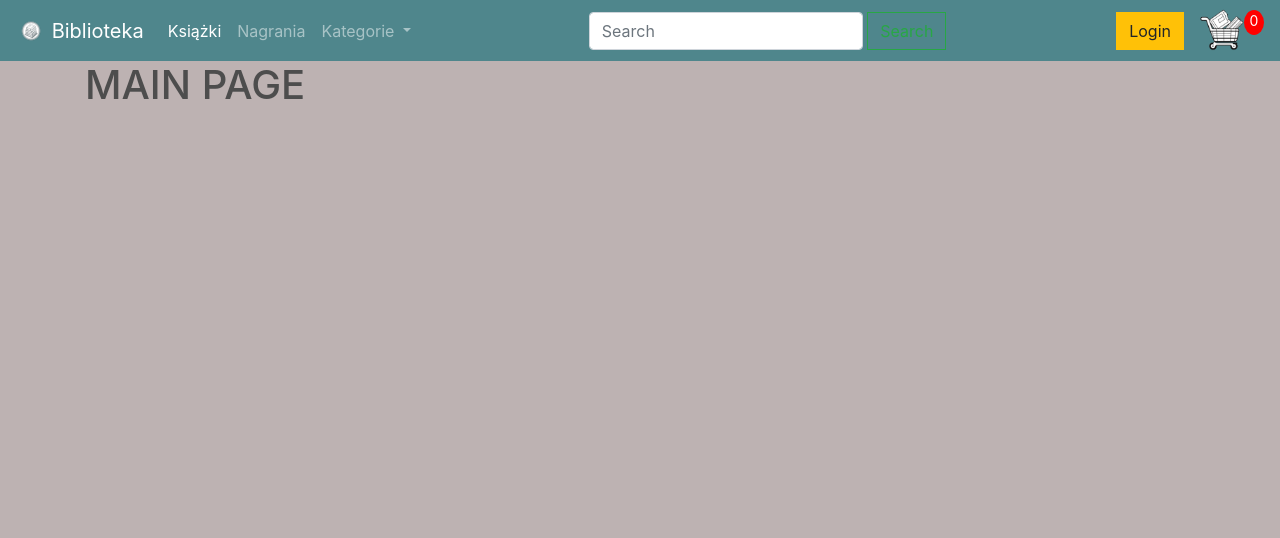
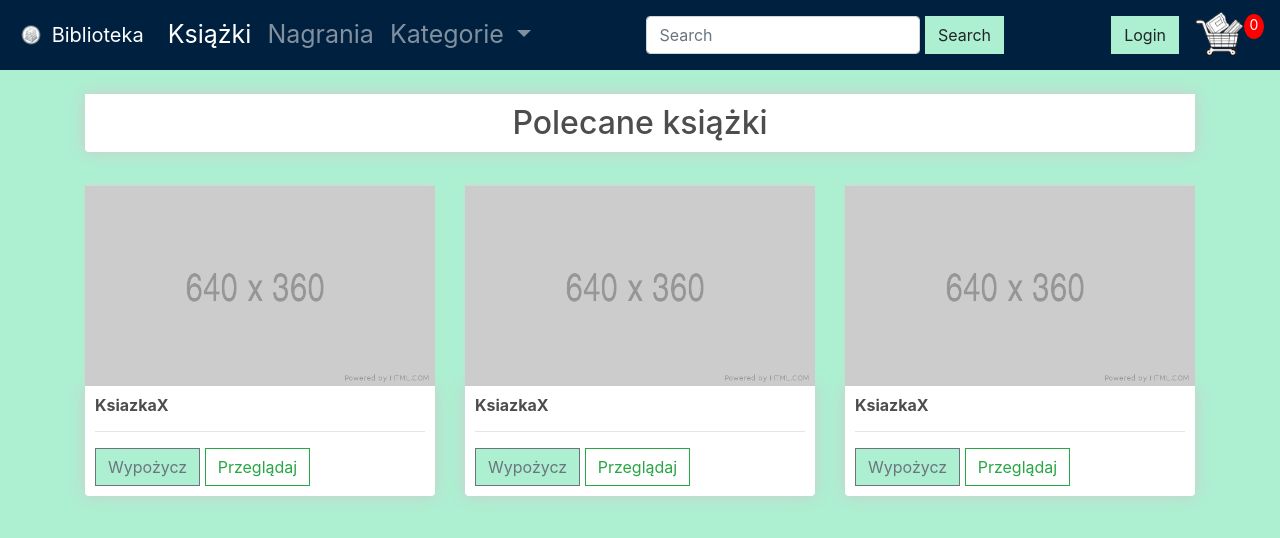
Before and after one commit to KucielKrzysztof/Biblioteka, a Django app: template biblioteka/bookstore/templates/store/store.html in a window 1280 px wide. Shown: the top 538 px of the page. Run offline with Django 5.2, Linux system fonts and the light colour scheme; the template is opened without the code that fills it, so the values that code supplies are empty; parts of the project's set-up code (start-up, migrations or seed data) failed here and were passed over; some libraries are stand-ins or nearby versions.

Commit message:
add book cards, add more css

```diff
--- a/biblioteka/bookstore/templates/store/main.html
+++ b/biblioteka/bookstore/templates/store/main.html
@@ -8,7 +8,7 @@
 
 	<link rel="stylesheet" href="https://stackpath.bootstrapcdn.com/bootstrap/4.4.1/css/bootstrap.min.css" integrity="sha384-Vkoo8x4CGsO3+Hhxv8T/Q5PaXtkKtu6ug5TOeNV6gBiFeWPGFN9MuhOf23Q9Ifjh" crossorigin="anonymous">
 
-	<link rel="stylesheet" type="text/css" href="{% static 'css/main.css' %}">
+	<link rel="stylesheet" type="text/css" href="{% static 'css/style.css' %}">
 
 </head>
 <body>
@@ -44,11 +44,11 @@
 		  <form class="form-inline collapse navbar-collapse justify-content-center my-2 my-lg-0">
 			<div>
 			<input class="form-control mr-sm-0" type="search" placeholder="Search" aria-label="Search">
-			<button class="btn btn-outline-success my-0 my-sm-0" type="submit">Search</button>
+			<button class="btn btn-custom-color my-0 my-sm-0" type="submit">Search</button>
 			</div>
 		  </form>
 		  	<div class="form-inline my-2 my-lg-0">
-			      <a href="#"class="btn btn-warning">Login</a>
+			      <a href="#"class="btn btn-custom-color2">Login</a>
 
 			      <a href="{% url 'cart' %}">
 			        <img  id="cart-icon" src="{% static 'images/cartimg.png' %}">
--- a/biblioteka/bookstore/templates/store/store.html
+++ b/biblioteka/bookstore/templates/store/store.html
@@ -1,5 +1,44 @@
 {% extends 'store/main.html' %}
 {% load static %}
 {% block content %}
-    <h1>MAIN PAGE</h1>
+
+    <h2 class="text-center mt-4 mb-4 box-element product">Polecane książki</h2>
+
+<div class="row">
+	<div class="col-lg-4">
+        <img class="thumbnail" src="{% static 'images/placeholder.png' %}">
+		<div class="box-element product">
+            <h6><strong>KsiazkaX</strong></h6>
+            <hr>
+
+            <button  class="btn btn-outline-secondary add-btn btn-custom-color2">Wypożycz</button>
+		    <a class="btn btn-outline-success" href="#">Przeglądaj</a>
+
+		</div>
+	</div>
+
+	<div class="col-lg-4">
+        <img class="thumbnail" src="{% static 'images/placeholder.png' %}">
+		<div class="box-element product">
+			<h6><strong>KsiazkaX</strong></h6>
+		    <hr>
+
+            <button  class="btn btn-outline-secondary add-btn btn-custom-color2">Wypożycz</button>
+		    <a class="btn btn-outline-success" href="#">Przeglądaj</a>
+
+		</div>
+	</div>
+
+	<div class="col-lg-4">
+        <img class="thumbnail" src="{% static 'images/placeholder.png' %}">
+		<div class="box-element product">
+            <h6><strong>KsiazkaX</strong></h6>
+		    <hr>
+
+            <button  class="btn btn-outline-secondary add-btn btn-custom-color2">Wypożycz</button>
+		    <a class="btn btn-outline-success" href="#">Przeglądaj</a>
+
+		</div>
+	</div>
+</div>
 {% endblock content %}
--- a/biblioteka/static/css/main.css
+++ b/biblioteka/static/css/style.css
@@ -1,5 +1,5 @@
 body {
-	background-color: rgb(189, 178, 178);
+	background-color: #adefd1ff;
 }
 h1,
 h2,
@@ -30,11 +30,11 @@ h6 {
 }
 
 .bg-dark {
-	background-color: #4f868c !important;
+	background-color: #00203fff !important;
 }
 
 #cart-icon {
-	width: 45px;
+	width: 50px;
 	display: inline-block;
 	margin-left: 15px;
 }
@@ -100,3 +100,12 @@ h6 {
 .hidden {
 	display: none !important;
 }
+.navbar-nav .nav-link {
+	font-size: 25px;
+}
+.btn-custom-color {
+	background-color: #adefd1ff;
+}
+.btn-custom-color2 {
+	background-color: #adefd1ff !important;
+}
```
Also changed, not shown: biblioteka/static/images/placeholder.png (added).
